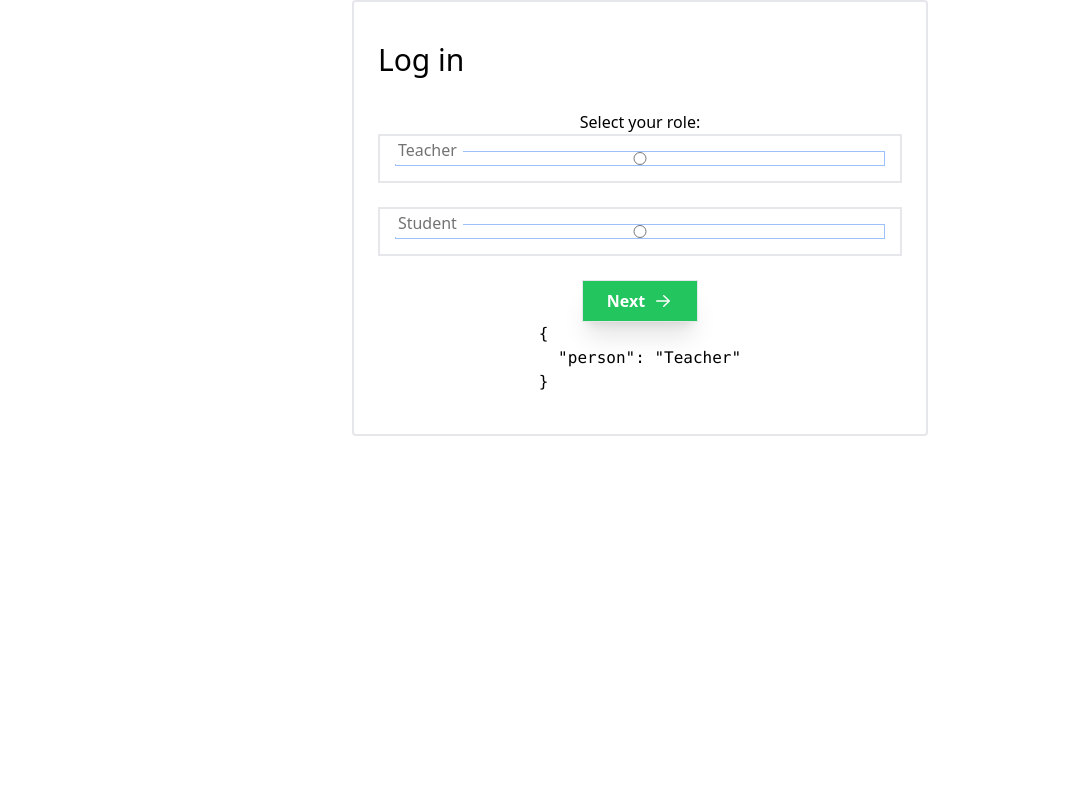
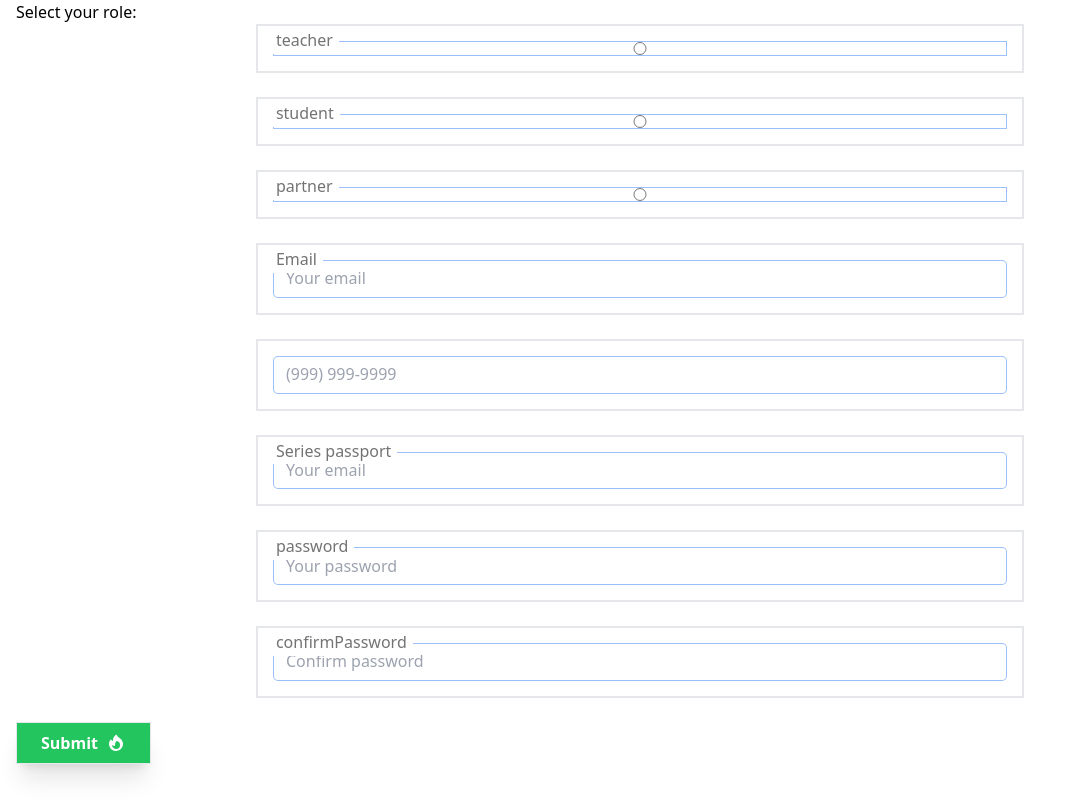
Before and after one commit to RostislavSuslov/Kalyna.design-Kraken, a Vue app: page / in a window 1280 px wide. Shown: the whole page, without its empty margins (0-1071 px from the left). Built offline with nearby package versions, Linux system fonts and the light colour scheme; what @devindex/vue-mask would draw is missing.

Commit message:
feat: creat RolesForm

```diff
--- a/package.json
+++ b/package.json
@@ -15,10 +15,7 @@
     "@vuelidate/core": "^2.0.3",
     "@vuelidate/validators": "^2.0.4",
     "class-variance-authority": "^0.7.0",
-    "maska": "^2.1.10",
-    "phone": "^3.1.41",
     "sass": "^1.68.0",
-    "v-mask": "^2.3.0",
     "vee-validate": "^4.11.8",
     "vue": "^3.3.4",
     "vue-router": "^4.2.4",
--- a/src/App.vue
+++ b/src/App.vue
@@ -2,10 +2,12 @@
 import LoginForm from "@/components/provide/LoginForm.vue";
 import PrepareForm from "@/components/validate/PrepareForm.vue";
 import RegisterForm from "@/components/validate/RegisterForm.vue";
+import RolesForm from "@/components/validate/RolesForm.vue";
 </script>
 <template>
   <div class="container ">
-    <register-form />
+    <roles-form />
+<!--    <register-form />-->
 <!--    <prepare-form />-->
 <!--    <login-form />-->
   </div>
--- a/src/components/validate/RegisterForm.vue
+++ b/src/components/validate/RegisterForm.vue
@@ -4,46 +4,44 @@ import "yup-phone";
 import {FireIcon} from '@heroicons/vue/20/solid'
 import {ArrowLeftIcon} from '@heroicons/vue/20/solid'
 import {ArrowRightIcon} from '@heroicons/vue/20/solid'
-import {Form} from 'vee-validate';
+import {Form, Field} from 'vee-validate';
 import {ref, computed} from 'vue';
 import PrepareButton from "./PrepareButton.vue";
 import ValidationField from "./ValidationField.vue";
-import { vMaska } from '@vmaska'
+
 const currentStep = ref(0);
+const PERSONS = {
+  teacher: "Teacher",
+  student: "Student",
+  partner: "Partner",
+}
+
 const initialValue = {
-  // person: "Student",
-  person: "Teacher",
+  person: PERSONS.teacher,
+  name: "",
 }
 
 const schemas = [
   yup.object({
-    /*1*/
-    // selectedOption: yup
-    //     .string()
-    //     .oneOf(['Teacher', 'Student'], 'Invalid role'),
 
-    /*2*/
-    //teacher: yup.bool(),
-    //student: yup.bool(),
-
-    /*3*/
-    //person: yyup.bool().required().equals([true]),
   }),
   yup.object({
     name: yup.string().required(),
     email: yup.string().required().email(),
-    passport: yup.string().required().min(8),
+    passport: yup.string().when("person",{
+      is: PERSONS.teacher,
+      then: (schema)=> schema.required().min(8),
+    }),
   }),
   yup.object({
     //.matches(/^((\\+[1-9]{1,4}[ \\-]*)|(\\([0-9]{2,3}\\)[ \\-]*)|([0-9]{2,4})[ \\-]*)*?[0-9]{3,4}?[ \\-]*[0-9]{3,4}?$/, 'Phone number is not valid'),
-    phoneNumber: yup.string().required(),
-    password: yup.string().required().min(6),
-    confirmPassword: yup
-        .string()
-        .required()
-        .min(6)
+    phoneNumber: yup.string().when("person", {
+      is: PERSONS.teacher,
+      then: (schema)=> schema.required(),
+    }).required(),
+    password: yup.string().required().min(6).matches(/[a-zA-Z]/,'invalid password' ),
+    confirmPassword: yup.string()
         .oneOf([yup.ref('password')], 'Passwords must match'),
-
   }),
 ];
 
@@ -88,34 +86,36 @@ const onSubmitWrapper = async (formValues) => {
       @submit="onSubmitWrapper"
       :validation-schema="currentSchema"
       keep-values
-      v-slot="{ values, isSubmitting }"
+      v-slot="{ values, errors, isSubmitting }"
       class="flex flex-col items-center border-2 px-6 py-10 max-w-xl mx-auto mb-6 rounded-[4px]"
       :initialValues="initialValue"
   >
     <h3 class="block w-full text-3xl mb-8">Log in</h3>
     <template v-if="currentStep === 0">
       <label>Select your role:</label>
-      <ValidationField type="radio" name="person" label="Teacher" value="Teacher"/>
-      <ValidationField type="radio" name="person" label="Student" value="Student"/>
+      <ValidationField type="radio" name="person" :label="key" v-for="(value, key) in PERSONS" :value="value" :key="value"/>
+
     </template>
     <template v-if="currentStep === 1">
       <ValidationField name="name" label="Name" placeholder="Your name"/>
       <ValidationField type="email" name="email" label="Email" placeholder="Your email"/>
-      <ValidationField v-if="initialValue.person === 'Teacher'" type="text" name="passport" label="Passport" placeholder="XX000000"/>
+      <ValidationField v-if="values.person === PERSONS.teacher" type="text" name="passport" label="Passport" placeholder="XX000000"/>
     </template>
 
     <template v-if="currentStep === 2">
       <ValidationField
-          v-if="initialValue.person === 'Teacher'"
-          type="phone"
+          v-slot="{_class}"
+          v-if="values.person === PERSONS.teacher"
           name="phoneNumber"
           label="Phone"
-          id="phone-number-ex"
-          placeholder="(999) 999-9999"
-          v-model="mask"
-          data-maska-phone
-          v-maska="['+1 (###) ##-##-##', '+1 (###) ###-##-##']"
-      />
+      >
+        <Field name="phoneNumber"
+               type="phone"
+               placeholder="(999) 999-9999"
+               :class="_class"
+               v-mask="'(000)-00-00-000'"
+        />
+      </ValidationField>
       <ValidationField type="password" name="password" label="Password" placeholder="Your password"/>
       <ValidationField type="password" name="confirmPassword" label="Confirm Password" placeholder="Your password"/>
     </template>
@@ -127,6 +127,7 @@ const onSubmitWrapper = async (formValues) => {
     </div>
 
     <pre>{{ values }}</pre>
+    <pre>{{errors}}</pre>
   </Form>
 
 </template>
--- /dev/null
+++ b/src/components/validate/RolesForm.vue
@@ -0,0 +1,70 @@
+
+<script setup>
+import * as yup from 'yup';
+import "yup-phone";
+import { useForm } from 'vee-validate';
+
+import {FireIcon} from '@heroicons/vue/20/solid'
+import PrepareButton from "./PrepareButton.vue";
+import ValidationField from "./ValidationField.vue";
+import {ref} from "vue";
+
+const PERSONS = {
+  teacher: "Teacher",
+  student: "Student",
+  partner: "Partner",
+}
+
+const initialValue = {
+  person: PERSONS.teacher,
+  name: "",
+}
+
+
+
+const { handleSubmit } = useForm({
+  validationSchema: yup.object({
+    email: yup.string().required().email(),
+    phoneNumber: yup.string().required(),
+    password: yup.string().required().min(6),
+    confirmPassword: yup
+        .string()
+        .required()
+        .min(6)
+        .oneOf([yup.ref('password')]),
+  }),
+});
+
+const onSubmit = handleSubmit(values => {
+  console.log(JSON.stringify(values, null, 2));
+});
+
+
+
+</script>
+<template>
+  <form
+      @submit="onSubmit"
+
+  >
+    <label>Select your role:</label>
+    <ValidationField
+        type="radio"
+        name="person"
+        :label="key"
+        v-for="(value, key) in PERSONS"
+        :value="value"
+        :key="value"
+
+    />
+    <ValidationField type="email" name="email" label="Email" placeholder="Your email"/>
+    <ValidationField name="phoneNumber" type="phone" placeholder="(999) 999-9999" />
+    <ValidationField type="text" name="series_passport" label="Series passport" placeholder="Your email"/>
+    <ValidationField type="password" name="password" label="password" placeholder="Your password"/>
+    <ValidationField type="password" name="confirmPassword" label="confirmPassword" placeholder="Confirm password"/>
+    <prepare-button color="success" :right-icon="FireIcon" type="submit">Submit</prepare-button>
+  </form>
+</template>
+<style>
+
+</style>
--- a/src/components/validate/ValidationField.vue
+++ b/src/components/validate/ValidationField.vue
@@ -1,7 +1,13 @@
 <template>
   <div class="input-wrapper w-full relative max-w-screen-md mx-auto border-2 p-4 mb-6">
-    <Field :name="name" :type="type" :placeholder="placeholder"
-           class="peer block min-h-[auto] w-full rounded ring-1 bg-transparent px-3 py-[0.32rem] leading-[1.6] placeholder-black::placeholder outline-none transition-all duration-200 ease-linear motion-reduce:transition-none "/>
+    <slot :_class="fieldClasses">
+        <Field
+            :name="name"
+            :type="type"
+            :placeholder="placeholder"
+            :value="value"
+            :class="fieldClasses"/>
+    </slot>
     <label v-if="label"
            class="pointer-events-none bg-white absolute left-3 top-0 mb-0  origin-[0_0] truncate p-[0.37rem] leading-[1] text-neutral-500 transition-all duration-200 ease-out peer-focus:-translate-y-[0.8rem] peer-focus:scale-[0.8] peer-focus:text-primaryColor peer-data-[te-input-state-active]:-translate-y-[0.8rem] peer-data-[te-input-state-active]:scale-[0.8] motion-reduce:transition-none dark:text-neutral-200 dark:peer-focus:text-primaryColor">
       {{ label }}
@@ -12,6 +18,7 @@
 
 <script setup>
 import {Field, ErrorMessage} from 'vee-validate';
+
 defineProps({
   name: {
     type: String,
@@ -23,7 +30,12 @@ defineProps({
   },
   label: String,
   placeholder: String,
+  value: String,
 })
+
+defineEmits(['update:modelValue', ]);
+
+const fieldClasses = "peer block min-h-[auto] w-full rounded ring-1 bg-transparent px-3 py-[0.32rem] leading-[1.6] placeholder-black::placeholder outline-none transition-all duration-200 ease-linear motion-reduce:transition-none";
 </script>
 <style scoped>
 
--- a/src/main.js
+++ b/src/main.js
@@ -4,6 +4,5 @@ import App from './App.vue'
 import VueMask from '@devindex/vue-mask'; // <-- ADD THIS LINE
 
 const app = createApp(App)
+app.use(VueMask);  // <-- ADD THIS LINE
 app.mount('#app')
-
-app.use(VueMask);  // <-- ADD THIS LINE
```
Also changed, not shown: 1 other file (tests, documents, lock files or other folders).
